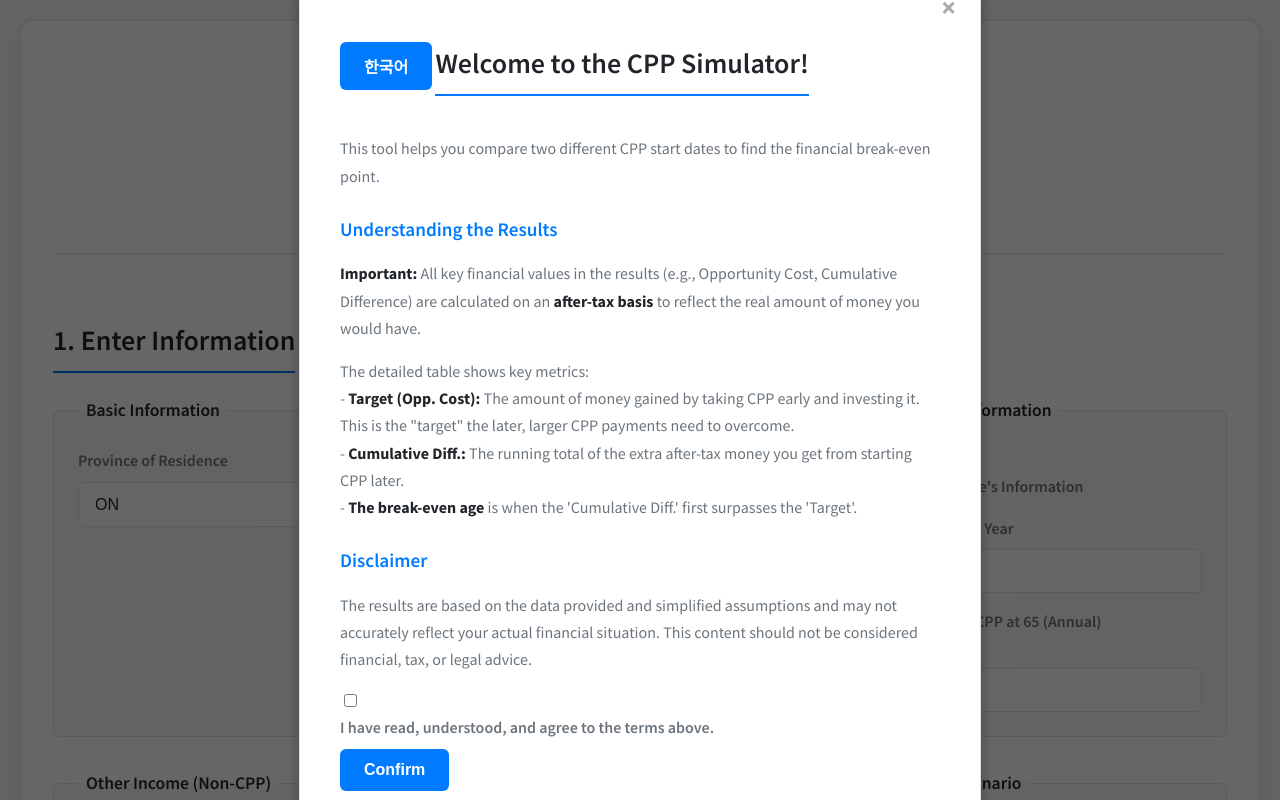
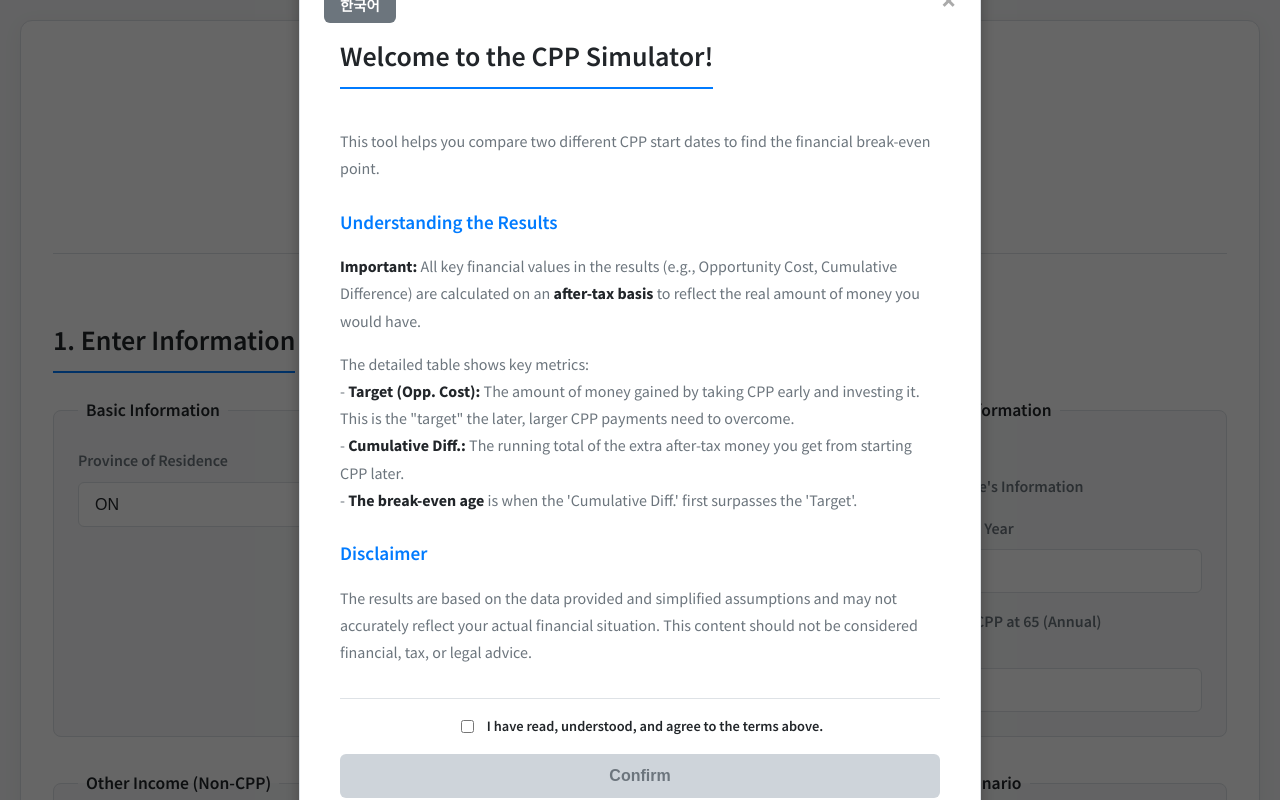
Before and after one commit to dluvbell/CPPwhen, a plain HTML site: page index.html in a window 1280 px wide. Shown: the top 800 px of the page. Drawn offline with nearby package versions, Linux system fonts and the light colour scheme.

Commit message:
Update style.css

```diff
--- a/style.css
+++ b/style.css
@@ -17,6 +17,8 @@
     --secondary-hover-color: #5a6268;
     --danger-color: #dc3545;
     --success-color: #28a745;
+    --success-hover-color: #218838;
+    --disabled-color: #ced4da;
     --shadow-color: rgba(0, 0, 0, 0.05);
 }
 
@@ -29,6 +31,9 @@ body.dark-mode {
     --border-color: #495057;
     --primary-color: #0d6efd;
     --primary-hover-color: #3d8bfd;
+    --success-color: #198754;
+    --success-hover-color: #157347;
+    --disabled-color: #495057;
     --shadow-color: rgba(0, 0, 0, 0.2);
 }
 
@@ -127,6 +132,14 @@ button {
     transition: background-color 0.2s, transform 0.1s;
 }
 button:hover { background-color: var(--primary-hover-color); transform: translateY(-1px); }
+button:disabled {
+    background-color: var(--disabled-color);
+    cursor: not-allowed;
+    transform: none;
+}
+button:disabled:hover {
+    background-color: var(--disabled-color);
+}
 #run-break-even-btn { width: 100%; padding: 0.8rem; font-size: 1.1rem; }
 #lang-toggle {
     background-color: var(--secondary-color);
@@ -234,6 +247,58 @@ footer p {
 #welcome-modal .modal-content strong {
     color: var(--text-primary);
 }
+#modal-lang-toggle {
+    position: absolute;
+    top: 1.5rem;
+    left: 1.5rem;
+    background-color: var(--secondary-color);
+    font-size: 0.9rem;
+    padding: 0.5rem 1rem;
+}
+#modal-lang-toggle:hover {
+    background-color: var(--secondary-hover-color);
+}
+.agreement-section {
+    margin-top: 2rem;
+    padding-top: 1rem;
+    border-top: 1px solid var(--border-color);
+    display: flex;
+    align-items: center;
+    justify-content: center;
+    gap: 10px;
+}
+.agreement-section label {
+    margin-bottom: 0;
+    font-size: 0.9rem;
+    color: var(--text-primary);
+    cursor: pointer;
+}
+.agreement-section input[type="checkbox"] {
+    width: auto;
+    flex-shrink: 0;
+}
+#agree-btn {
+    width: 100%;
+    margin-top: 1rem;
+    padding: 0.8rem;
+    background-color: var(--success-color);
+}
+#agree-btn:hover {
+    background-color: var(--success-hover-color);
+}
+#agree-btn:disabled {
+    background-color: var(--disabled-color);
+    color: var(--text-secondary);
+}
+.shake {
+    animation: shake 0.5s cubic-bezier(.36,.07,.19,.97) both;
+}
+@keyframes shake {
+    10%, 90% { transform: translate3d(-1px, 0, 0); }
+    20%, 80% { transform: translate3d(2px, 0, 0); }
+    30%, 50%, 70% { transform: translate3d(-4px, 0, 0); }
+    40%, 60% { transform: translate3d(4px, 0, 0); }
+}
 
 /* --- 반응형 디자인 --- */
 @media (max-width: 768px) {
@@ -242,4 +307,8 @@ footer p {
     h2 { font-size: 1.5rem; }
     .form-grid-modal { grid-template-columns: 1fr; }
     .header-controls { flex-direction: column; gap: 1rem; }
+    #modal-lang-toggle {
+        top: 1rem;
+        left: 1rem;
+    }
 }
```
